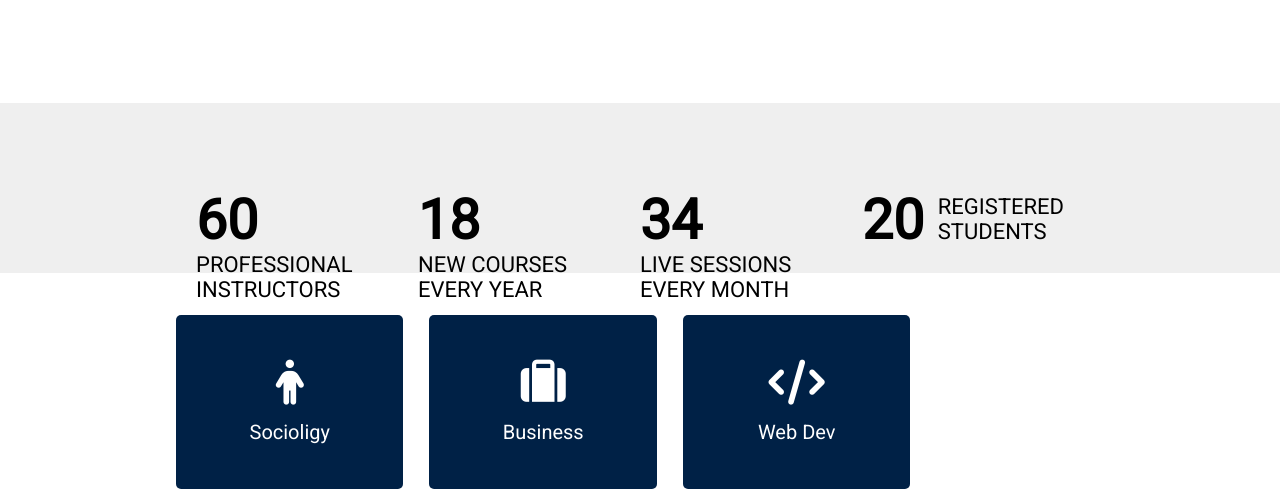
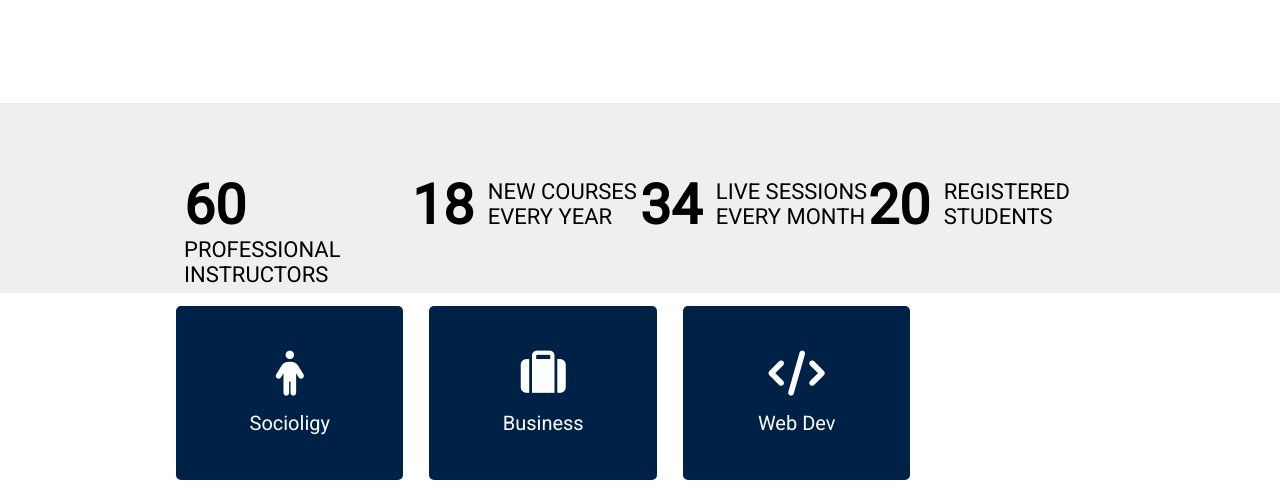
Before and after one commit to gitdxb/cc_mastery, a plain HTML site: page index.html in a window 1280 px wide. Shown: the part 1358-1861 px from the top of the page. Drawn offline with Linux system fonts and the light colour scheme.

Commit message:
added css code

```diff
--- a/css/style.css
+++ b/css/style.css
@@ -104,9 +104,10 @@ nav ul li a {
     border-radius: 0 5px 5px 0;
 }
 .numbers {
-    padding: 85px;
+    padding: 70px;
     background: rgba(128, 128, 128, 0.128);
     width: 100%;
+    height: 190px;
 }
 .numbers__content {
     width: 80%;
```
